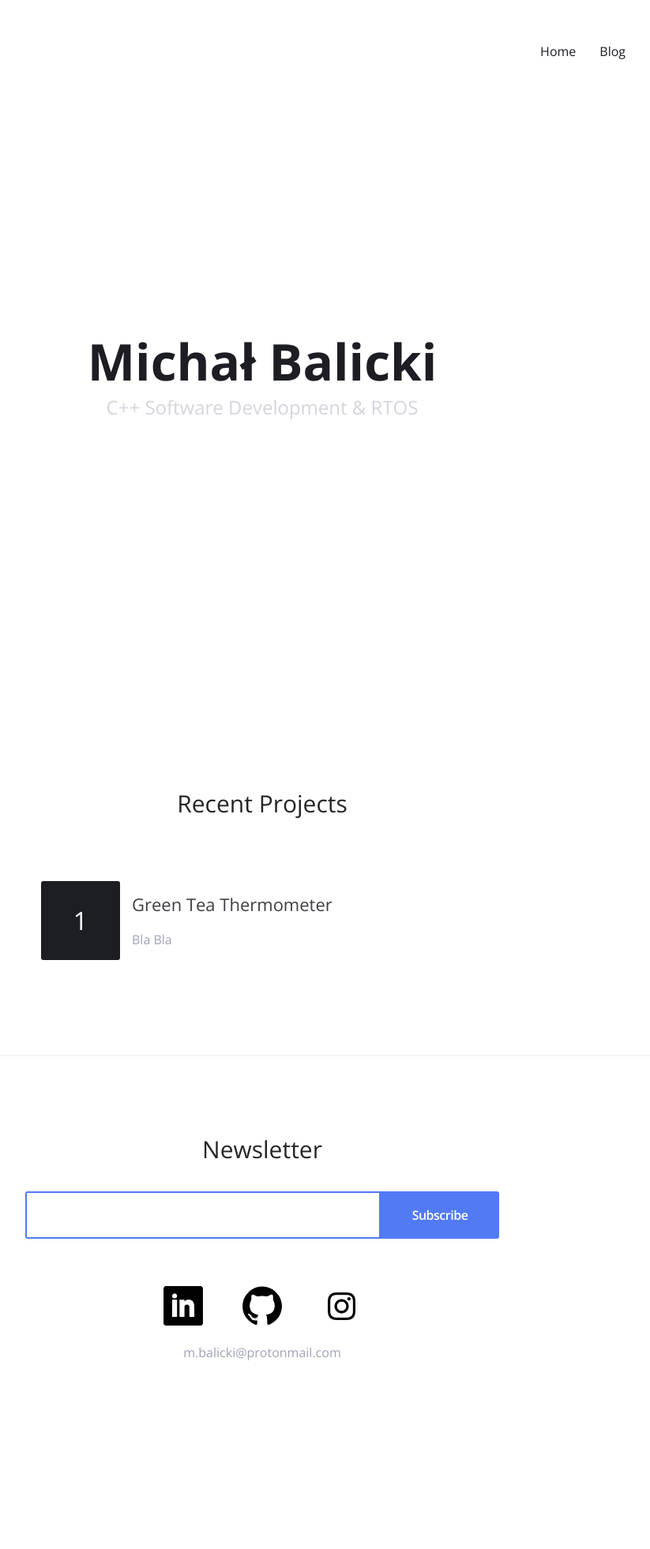
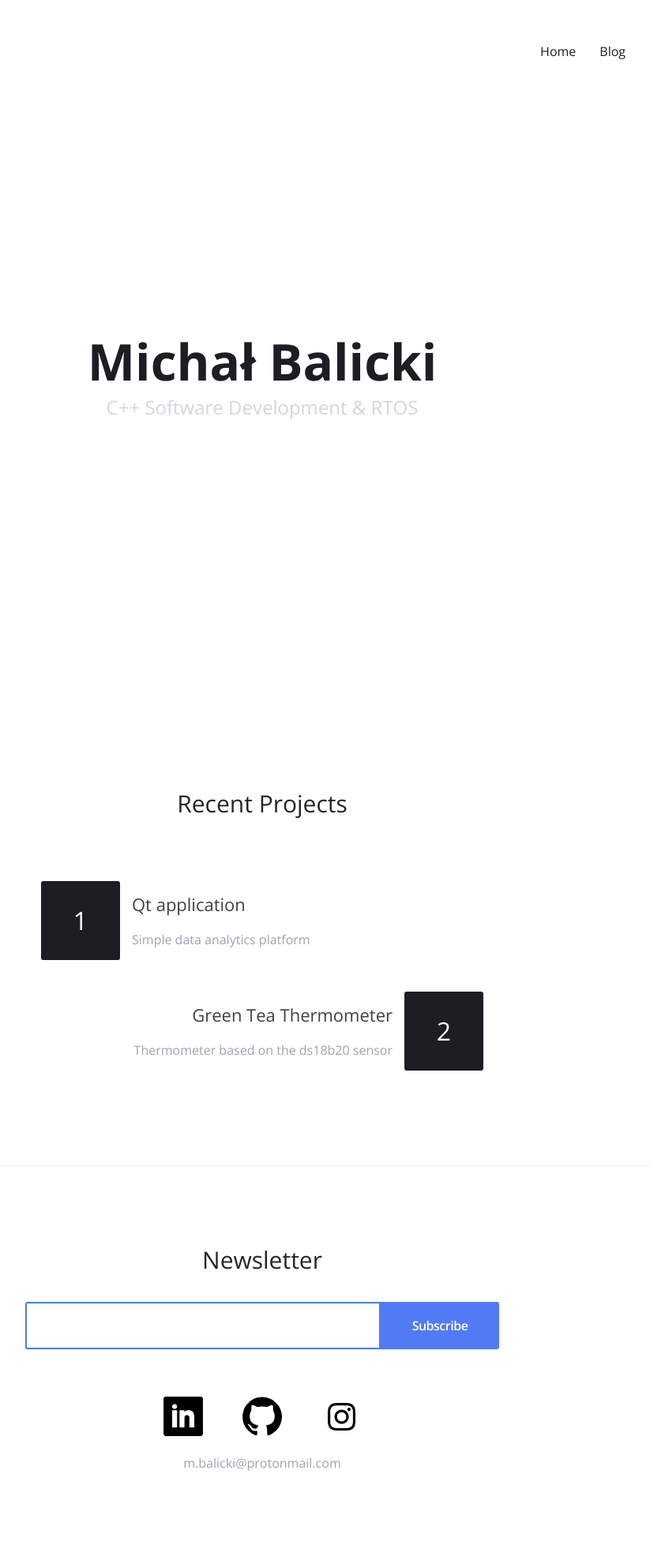
Before and after one commit to embeddedMike/embeddedmike.github.io, a Jekyll site: the page built from index.html, in a window 1280 px wide. Shown: the whole page at 79% size, without its empty margins (308-1131 px from the left). Built offline with Jekyll 4.4.1, drawn with Linux system fonts in a browser that asks for light colours; before the commit the page ends 1822 px from its top, so only the background shows below that.

Commit message:
[task] Add some content

```diff
--- a/_config.yml
+++ b/_config.yml
@@ -22,7 +22,7 @@ url: "" # the base hostname & protocol for your site, e.g. http://example.com
 enforce_ssl:
 
 github_path: https://github.com/embeddedMike
-linkedin_path: https://www.linkedin.com/
+linkedin_path: https://www.linkedin.com/uas/login?_l=en
 instagram_path: https://www.instagram.com/embedded_mike
 
 
--- a/_posts/C++/2020-09-28-hello-world.html
+++ b/_posts/C++/2020-09-27-hello-world.html
@@ -1,7 +1,7 @@
 ---
 layout: post
 title: "Hello World"
-categories: General
+categories: Introduction
 featImg: 2017-08-14-should-i-be-writing.jpg
 excerpt: ""
 author: embeddedmike
--- a/_posts/C++/2020-09-28-setting-up-a-gh-pages-custom-domain.html
+++ b/_posts/C++/2020-09-28-setting-up-a-gh-pages-custom-domain.html
@@ -1,9 +1,9 @@
 ---
 layout: post
-title: "C++ question"
+title: "Recruitment questions for a C++ developer: What is?"
 categories: C++
 featImg: 2017-05-12-setting-up-a-gh-pages-custom-domain.jpg
-excerpt: "abc"
+excerpt: ""
 author: embeddedmike
 ---
 <p class="dropCap">Custom domains are great!</p>
--- a/_sass/2-layouts/index.sass
+++ b/_sass/2-layouts/index.sass
@@ -124,7 +124,7 @@ h2.recent-projects
           repeat: no-repeat
       .project-img-two
         background:
-          image: url('../img/urlDencoder.png')
+          //image: url('../img/urlDencoder.png')
           size: 108%
           position: center center
           repeat: no-repeat
--- a/index.html
+++ b/index.html
@@ -30,21 +30,22 @@ layout: default
     <div class="project">
      <div class="project-img project-img-one" data-path="auto">1</div>
      <a href="https://github.com/embeddedMike/stm32f103rb_freertos_template" target="_blank" class="project-text">
+       <h4>Qt application</h4>
+       <p>Simple data analytics platform</p>
+     </a>
+    </div>
+  </div>
+
+  <div class="project-wrap project-wrap-reverse">
+    <div class="project project-reverse">
+     <div class="project-img project-img-two" data-path="auto">2</div>
+     <a href="https://github.com/embeddedMike/stm32f103rb_freertos_template" target="_blank" class="project-text">
        <h4>Green Tea Thermometer</h4>
-       <p>Bla Bla</p>
+       <p>Thermometer based on the ds18b20 sensor</p>
      </a>
     </div>
   </div>
   <!--
-  <div class="project-wrap project-wrap-reverse">
-    <div class="project project-reverse">
-     <div class="project-img project-img-two lb-js" data-path="auto"></div>
-     <a href="https://urldencoder.com" target="_blank" class="project-text">
-       <h4>URL Dencoder</h4>
-       <p>A tool to help developers quickly encode/decode a URL in a URI (Uniform Resource Identifier) using the ASCII character set.</p>
-     </a>
-    </div>
-  </div>
   <div class="project-wrap">
     <div class="project">
      <div class="project-img project-img-three lb-js" data-type="image" data-path="{{ site.baseurl }}/assets/img/safestep-floors-recent-project-full.jpg"></div>
```
